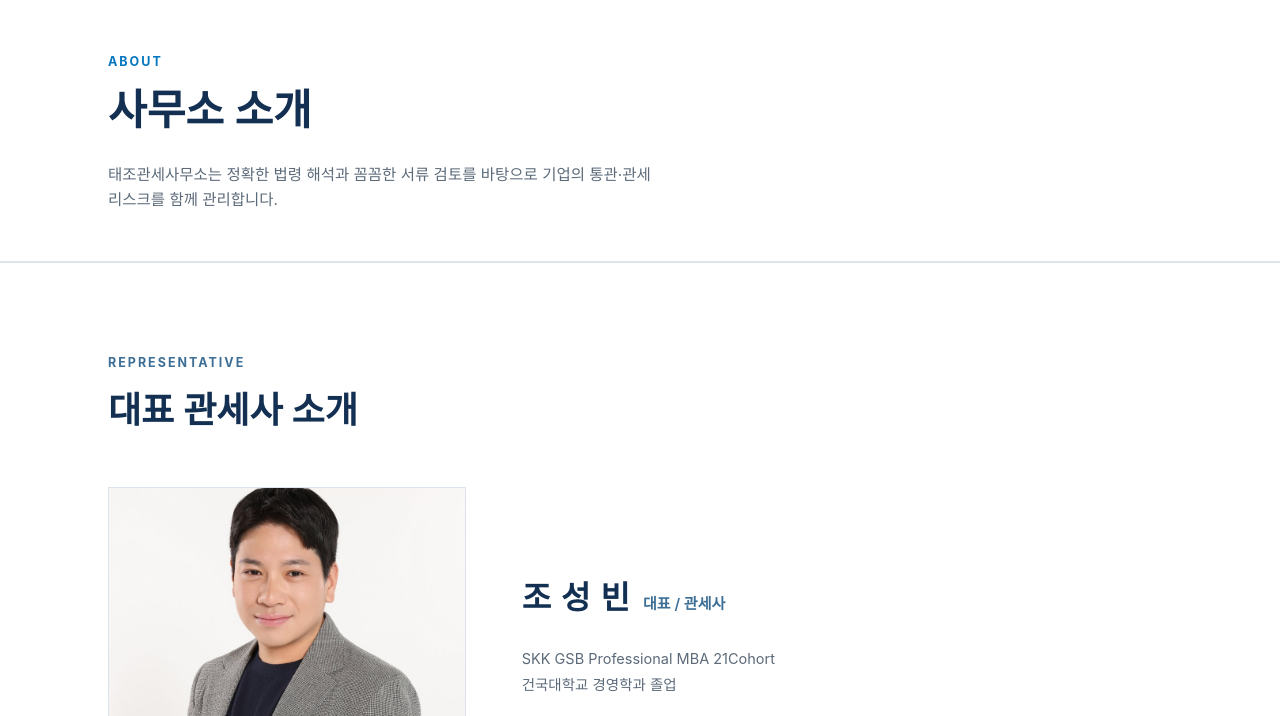
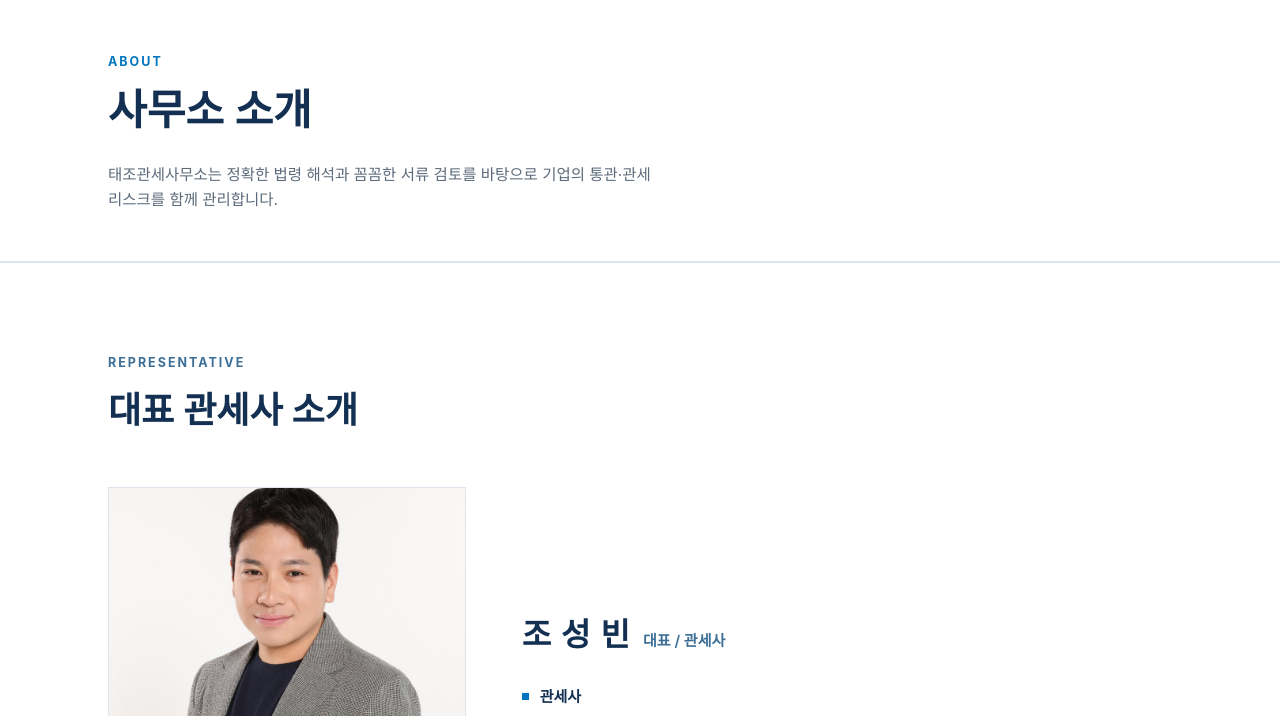
Before and after one commit to Chris-sungbin/chris-sungbin.github.io, a plain HTML site: page about.html in a window 1280 px wide. Shown: the part 77-793 px from the top of the page. Drawn offline with Linux system fonts and the light colour scheme; a web font is replaced by a local one.

Commit message:
Update about.html

```diff
--- a/about.html
+++ b/about.html
@@ -64,8 +64,7 @@
           <span class="profile-role">대표 / 관세사</span>
         </div>
         <p class="profile-edu">
-          SKK GSB Professional MBA 21Cohort<br>
-          건국대학교 경영학과 졸업
+
         </p>
         <ul class="cred-list">
           <li>관세사</li>
```
